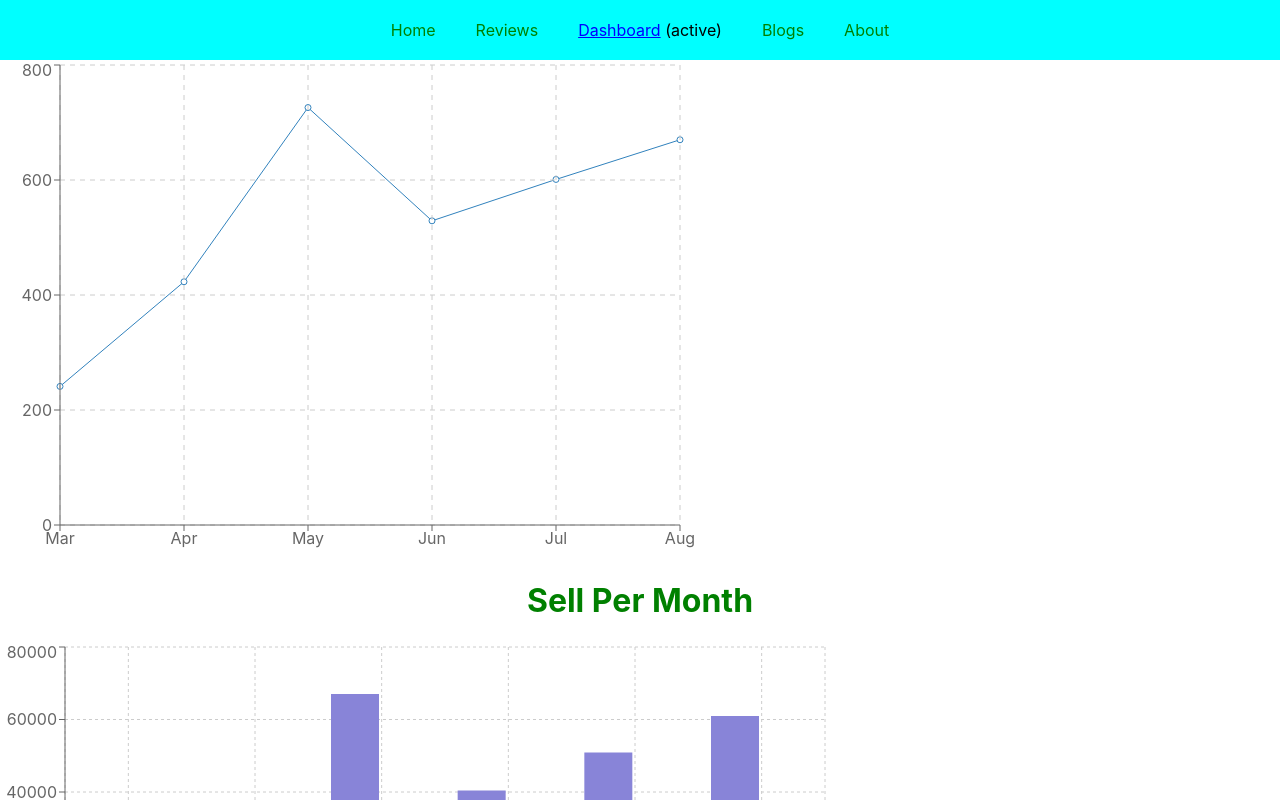
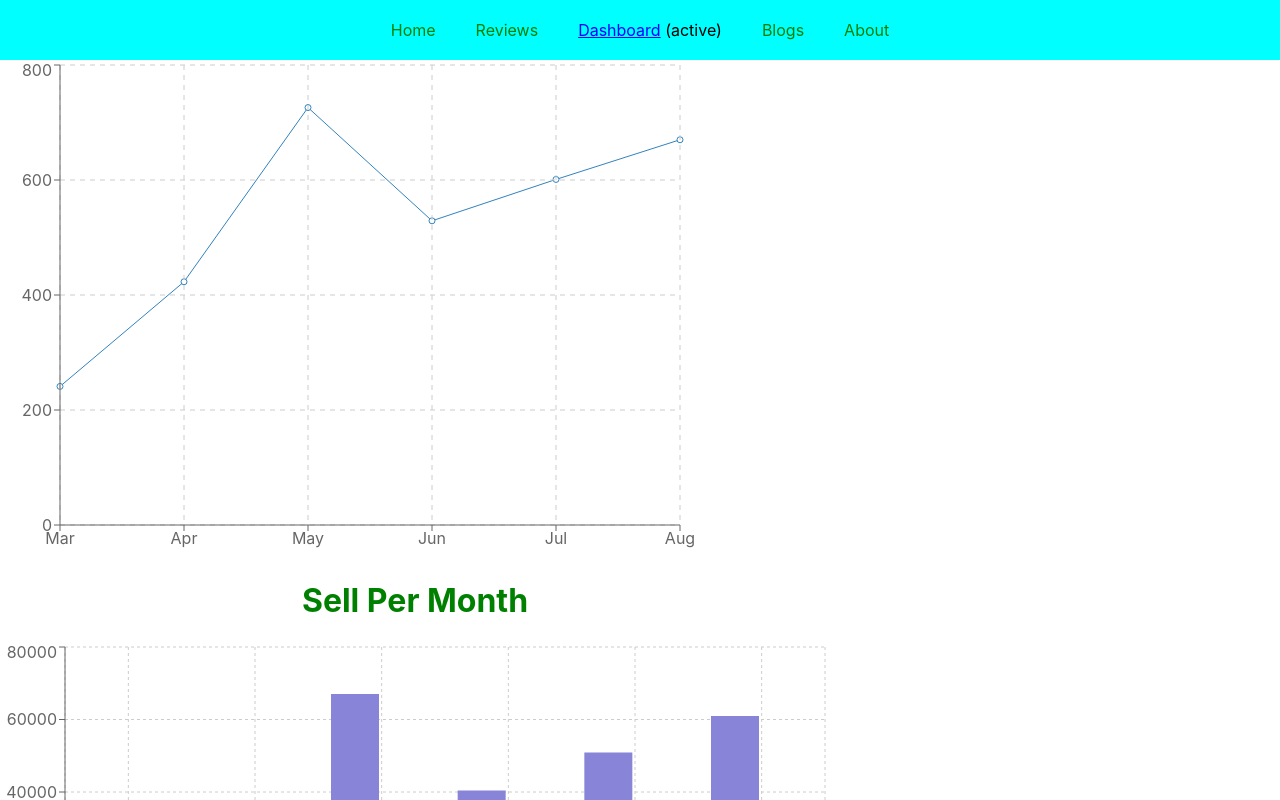
Before and after one commit to atiqurrahman96/product-analysis-website-assignment, a React (Create React App) app: page /dashboard in a window 1280 px wide. Shown: the top 800 px of the page. Built offline with nearby package versions, Linux system fonts and the light colour scheme.

Commit message:
some styles and positions have been added

```diff
--- a/src/Hooks/UseReview.js
+++ b/src/Hooks/UseReview.js
@@ -6,7 +6,7 @@ const useReview = () => {
         fetch('fakedb.json')
             .then(res => res.json())
             .then(data => setReviews(data))
-    }, [])
+    }, [reviews])
     return [reviews, setReviews];
 }
 export default useReview;
--- a/src/components/Dashboard/Dashboard.css
+++ b/src/components/Dashboard/Dashboard.css
@@ -1,3 +1,7 @@
 #chart-name-style {
     color: green;
 }
+
+.dashboard-container {
+    position: absolute;
+}
--- a/src/components/Dashboard/Dashboard.js
+++ b/src/components/Dashboard/Dashboard.js
@@ -42,7 +42,7 @@ const Dashboard = () => {
         }
     ]
     return (
-        <div>
+        <div className='dashboard-container'>
             <div>
 
                 <LineChart width={700} height={500} data={data} margin={{ top: 5, right: 20, bottom: 5, left: 0 }}>
--- a/src/components/Header/Header.css
+++ b/src/components/Header/Header.css
@@ -5,4 +5,6 @@
     align-items: center;
     justify-content: center;
     gap: 40px;
+    position: sticky;
+    top: 0;
 }
--- a/src/components/Home/Home.css
+++ b/src/components/Home/Home.css
@@ -51,5 +51,5 @@
     font-weight: 700;
     padding: 10px;
     border-radius: 5px;
-    margin-top: 50%;
+    margin-top: 30%;
 }
```
